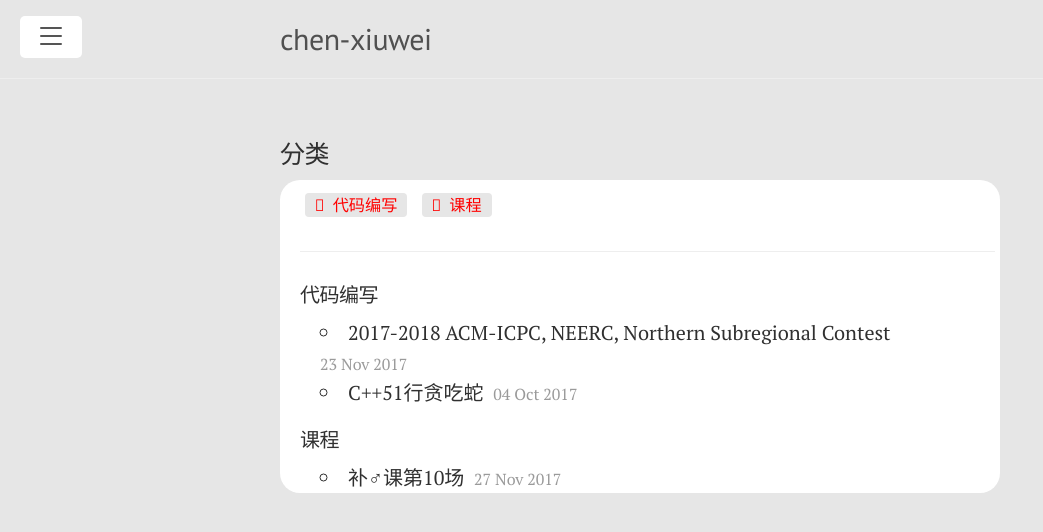
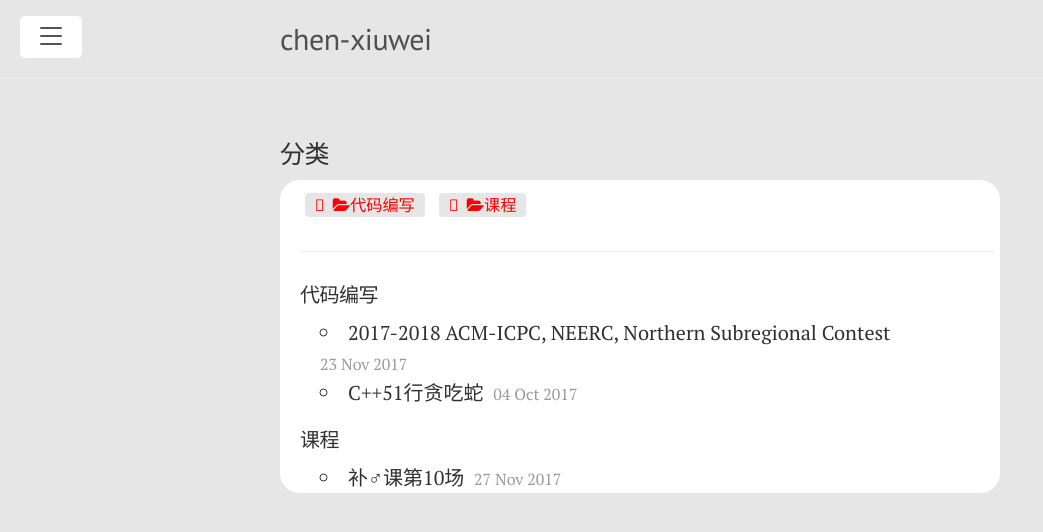
Before and after one commit to chen-xw/chen-xw.github.io, a Jekyll site: the page built from blog/categories.html, in a window 1280 px wide. Shown: the top 532 px of the page, without its empty margins (0-1043 px from the left). Built offline with Jekyll 4.4.1, drawn with Linux system fonts in a browser that asks for light colours; comment, search, counter and statistics services are not loaded.

Commit message:
Update categories.html

```diff
--- a/blog/categories.html
+++ b/blog/categories.html
@@ -6,7 +6,7 @@ title: 分类
 <div class="tags-expo">
   <div class="tags-expo-list">
     {% for tag in site.categories %}
-    <a href="#{{ tag[0] | slugify }}" class="post-tag">{{ tag[0] }}</a>
+    <a href="#{{ tag[0] | slugify }}" class="post-tag"><i class="fa fa-folder-open" aria-hidden="true"></i>{{ tag[0] }}</a>
     {% endfor %}
   </div>
   <hr/>
```
